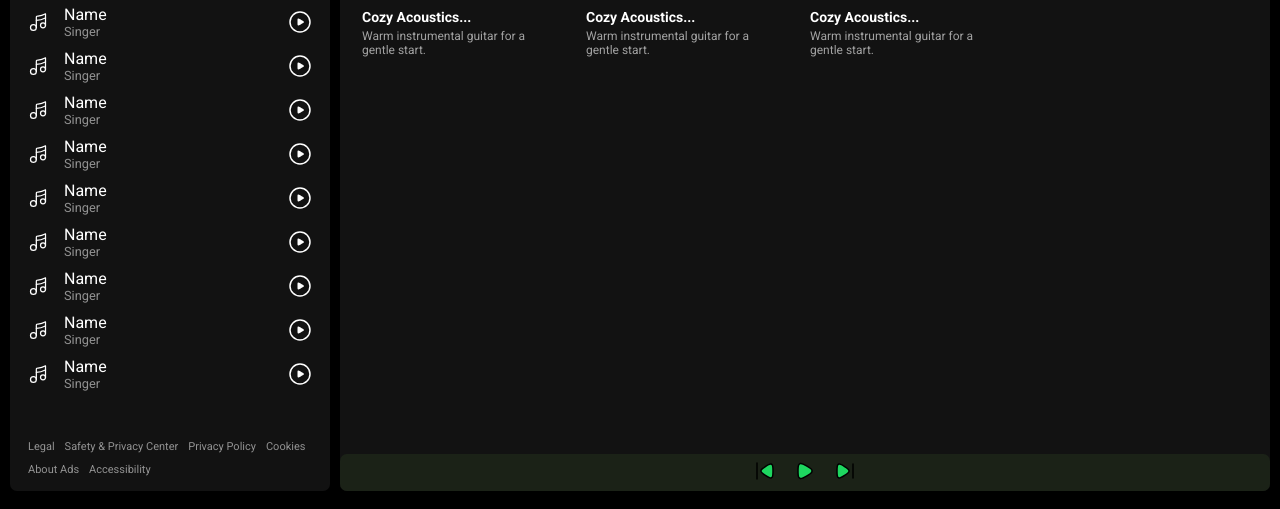
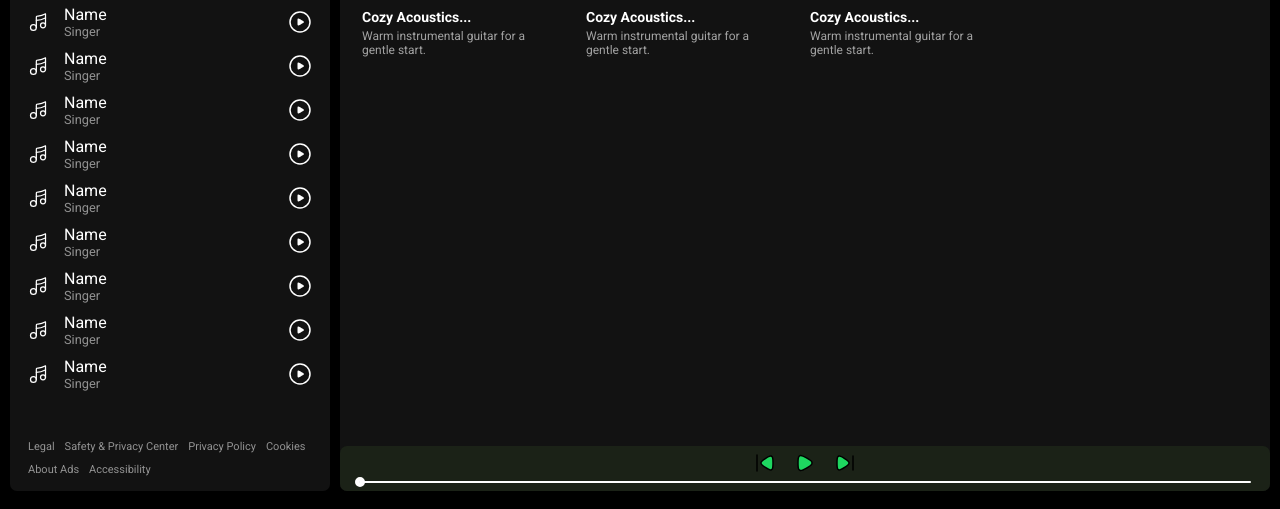
Before and after one commit to ShiwamDutta/Web-Music-Player, a plain HTML site: page index.html in a window 1280 px wide. Shown: the part 299-808 px from the top of the page. Drawn offline with Linux system fonts and the light colour scheme.

Commit message:
Add seek-bar to play-bar at bottom of right-main
A seek bar that will move as the music plays is designed & placed at
bottom of play-bar feature.

```diff
--- a/index.html
+++ b/index.html
@@ -452,7 +452,8 @@
             </div>
           </section>
         </main>
-        <div class="play-bar rounded flex item-center">
+        <div class="play-bar rounded">
+          <div class="control-btn flex item-center">
             <button>
               <img src="./image/play_previous.svg" alt="Play Previous Song" />
             </button>
@@ -463,6 +464,10 @@
               <img src="./image/play_next.svg" alt="Play Next Song" />
             </button>
           </div>
+          <div class="seek-bar">
+            <div class="circle"></div>
+          </div>
+        </div>
       </div>
     </div>
   </body>
--- a/style/style.css
+++ b/style/style.css
@@ -216,12 +216,34 @@ body {
   width: 100%;
   padding: 5px 0;
   background-color: #1b2217;
+}
 
+.right-main .play-bar .control-btn {
   justify-content: center;
   gap: 16px;
 }
 
-.right-main .play-bar button {
+.right-main .play-bar .control-btn button {
   background-color: transparent;
   border: none;
+  cursor: pointer;
 }
+
+.right-main .play-bar .seek-bar {
+  height: 2px;
+  width: 96%;
+  margin: 3px auto;
+  background-color: white;
+  border-radius: 2px;
+}
+
+.right-main .play-bar .seek-bar .circle {
+  height: 2px;
+  width: 2px;
+  border-radius: 50%;
+  background-color: white;
+  outline: 4px solid;
+  position: relative;
+  left: 0%;
+  transition: left 0.5s;
+}
```
Lines whose indentation alone changed are shown as unchanged.
